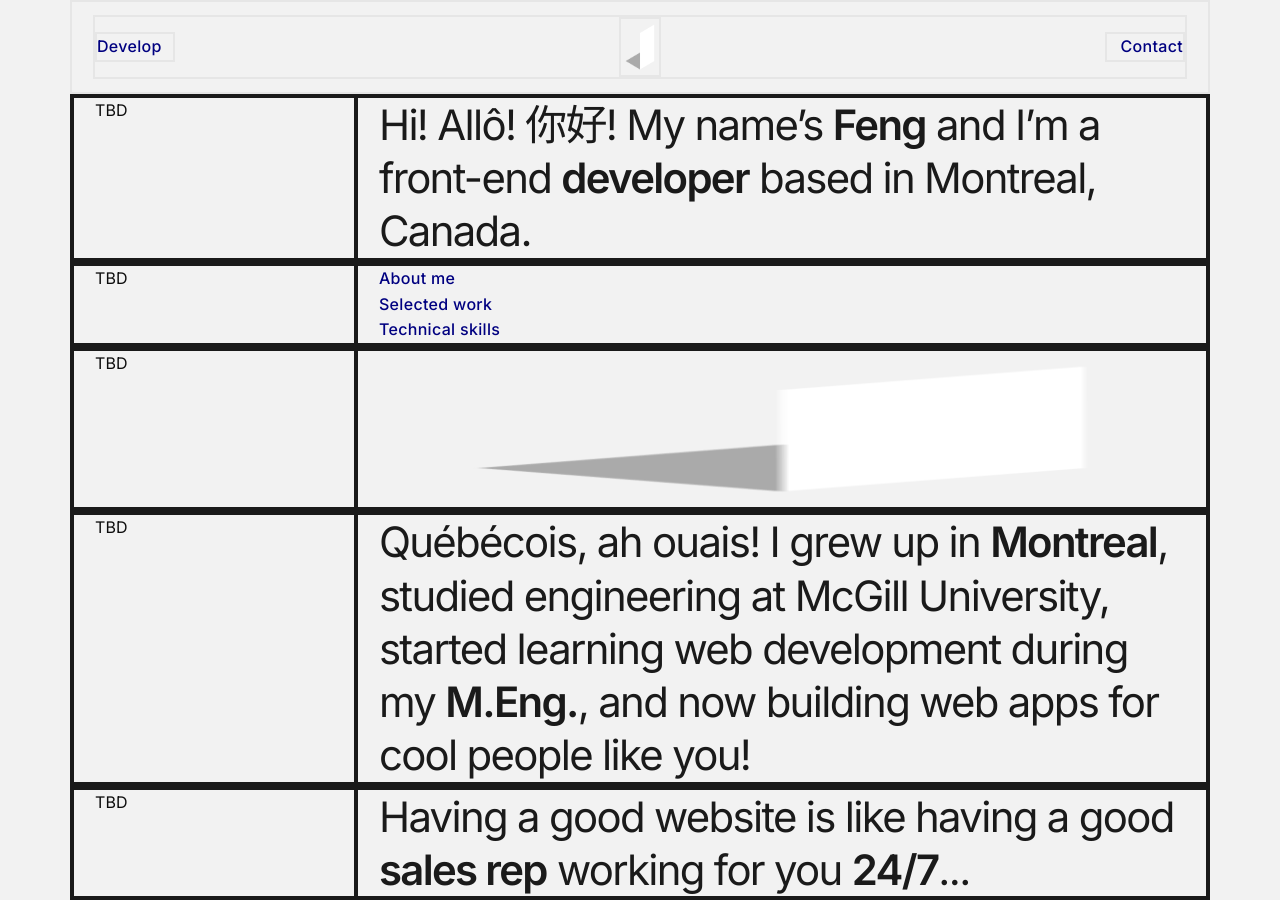
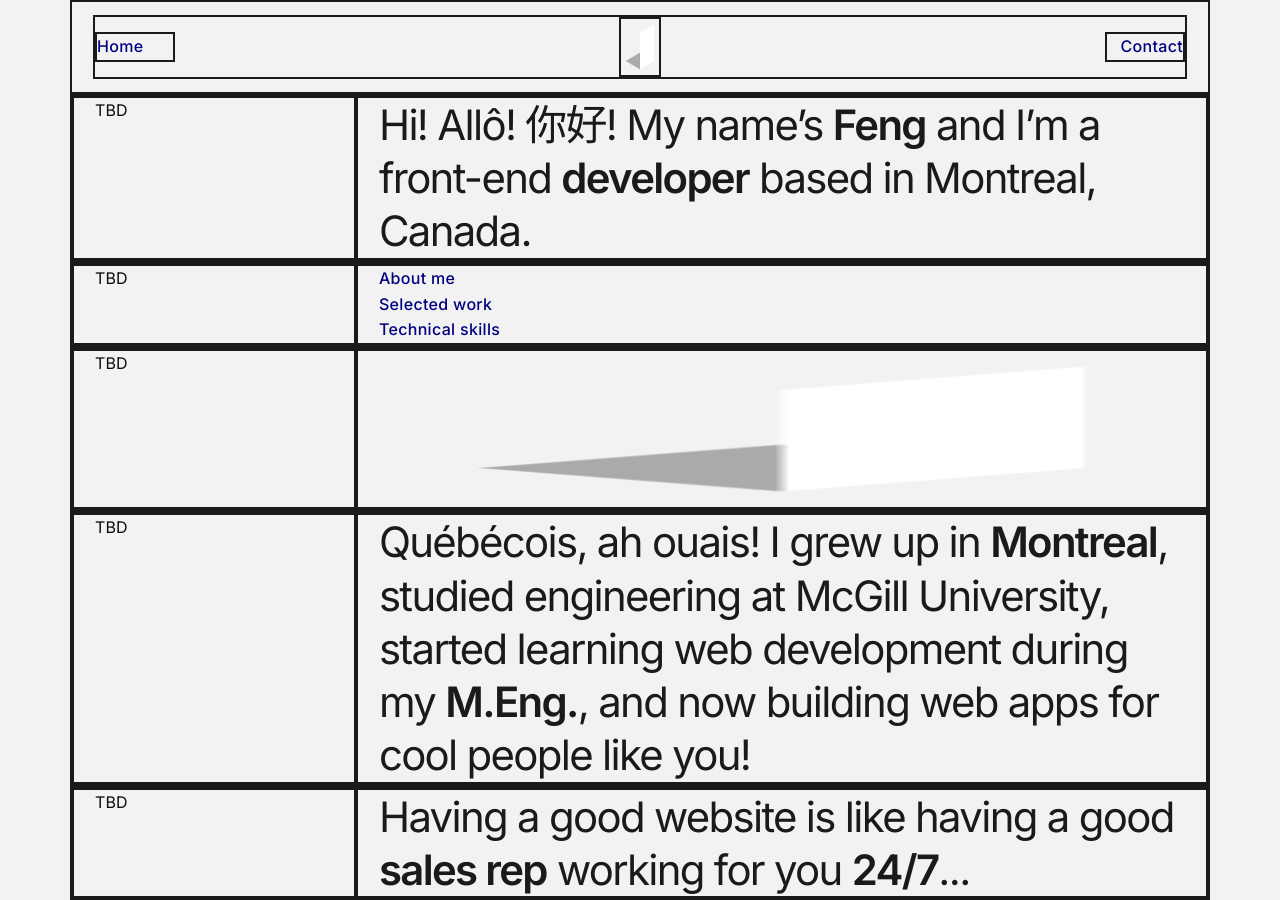
Before and after one commit to jingtianfeng/jtfeng-personal-1, a Jekyll site: the page built from index.html, in a window 1280 px wide and 900 px high. Built offline with Jekyll 4.4.1, drawn with Linux system fonts in a browser that asks for light colours.

Commit message:
Update nav-top: add borders

```diff
--- a/_includes/nav-top.html
+++ b/_includes/nav-top.html
@@ -1,17 +1,20 @@
 <nav id="nav-top">
-    <div class="border container py-2">
-        <div class="border d-flex align-items-center justify-content-between">
-            <a href="/"
-               class="border"
-               style="width: 80px">
-                Develop
+    <div class="border border-dark
+                container py-2">
+        <div class="border border-dark
+                    d-flex align-items-center justify-content-between">
+            <a class="border border-dark"
+               style="width: 80px"
+               href="/">
+                Home
             </a>
-            <img src="/assets/img/logo.png" alt="Website logo"
-                 height="60" width="auto"
-                 class="border">
-            <a href="#footer"
-               class="border text-end"
-               style="width: 80px">
+            <img class="border border-dark"
+                 src="/assets/img/logo.png" alt="Website logo"
+                 height="60" width="auto">
+            <a class="border border-dark
+                      text-end"
+               style="width: 80px"
+               href="#footer">
                 Contact
             </a>
         </div>
```
